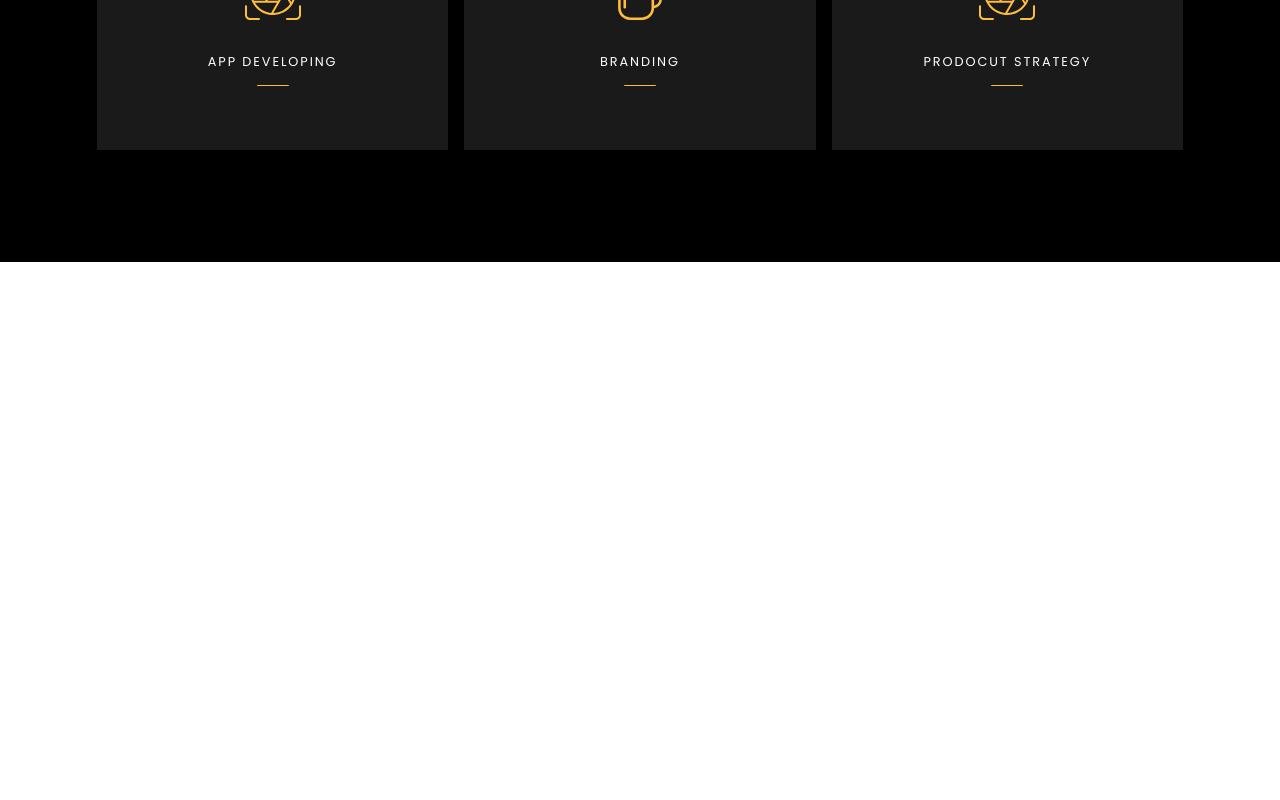
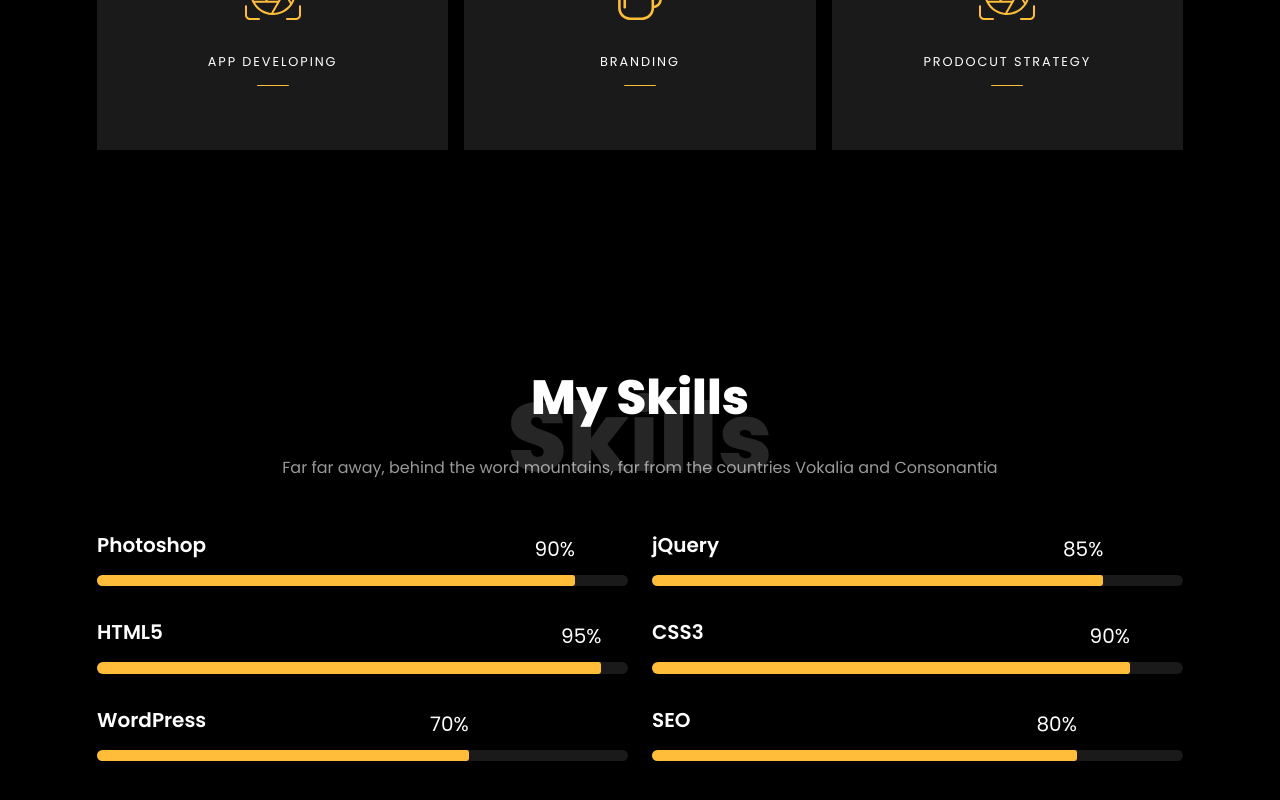
Before and after one commit to imbeltagy/Clark, a React (Vite) app: page / in a window 1280 px wide. Shown: the part 3586-4386 px from the top of the page. Before the commit the page ends 3848 px from the top, so only its background shows below. Built offline with nearby package versions, Linux system fonts and the light colour scheme.

Commit message:
Skills Section

```diff
--- a/src/App.jsx
+++ b/src/App.jsx
@@ -5,6 +5,7 @@ import Header from "./layout/header";
 import About from "./layout/about";
 import Resume from "./layout/resume";
 import Services from "./layout/services";
+import Skills from "./layout/skills";
 
 function App() {
   return (
@@ -14,6 +15,7 @@ function App() {
       <About />
       <Resume />
       <Services />
+      <Skills />
     </>
   );
 }
--- /dev/null
+++ b/src/layout/skills/Index.jsx
@@ -0,0 +1,60 @@
+import SectionTitle from "/src/common/SectionTitle";
+
+const Skills = () => {
+  const progresses = [
+    { name: "Photoshop", progress: 90 },
+    { name: "jQuery", progress: 85 },
+    { name: "HTML5", progress: 95 },
+    { name: "CSS3", progress: 90 },
+    { name: "WordPress", progress: 70 },
+    { name: "SEO", progress: 80 },
+  ];
+
+  return (
+    <section id="skills" className="skills">
+      <div className="container">
+        {/* Headding */}
+        <SectionTitle bgText="Skills">
+          <SectionTitle.Headding>My Skills</SectionTitle.Headding>
+          <SectionTitle.Brief>
+            Far far away, behind the word mountains, far from the countries Vokalia and Consonantia
+          </SectionTitle.Brief>
+        </SectionTitle>
+
+        {/* Content */}
+        <div className="row row-cols-md-2">
+          {progresses.map((element) => (
+            <div className="wrapper mb-4 pb-2" key={element.name}>
+              {/* Text */}
+              <div className="text text-light mb-2 d-flex justify-content-between align-items-center">
+                {/* Title */}
+                <h3 className="fw-600" style={{ fontSize: "1.25rem" }}>
+                  {element.name}
+                </h3>
+
+                {/* Percent */}
+                <span className="d-block" style={{ fontSize: "1.25rem", paddingRight: `${100 - element.progress}%` }}>
+                  {element.progress}%
+                </span>
+              </div>
+
+              {/* Progress Bar */}
+              <div class="progress" style={{ backgroundColor: "#1a1a1a", height: ".7rem" }}>
+                <div
+                  class="progress-bar"
+                  role="progressbar"
+                  style={{ width: `${element.progress}%`, backgroundColor: "#ffbd39", borderRadius: ".2em" }}
+                  aria-valuenow={element.progress}
+                  aria-valuemin="0"
+                  aria-valuemax="100"
+                ></div>
+              </div>
+            </div>
+          ))}
+        </div>
+      </div>
+    </section>
+  );
+};
+
+export default Skills;
```
